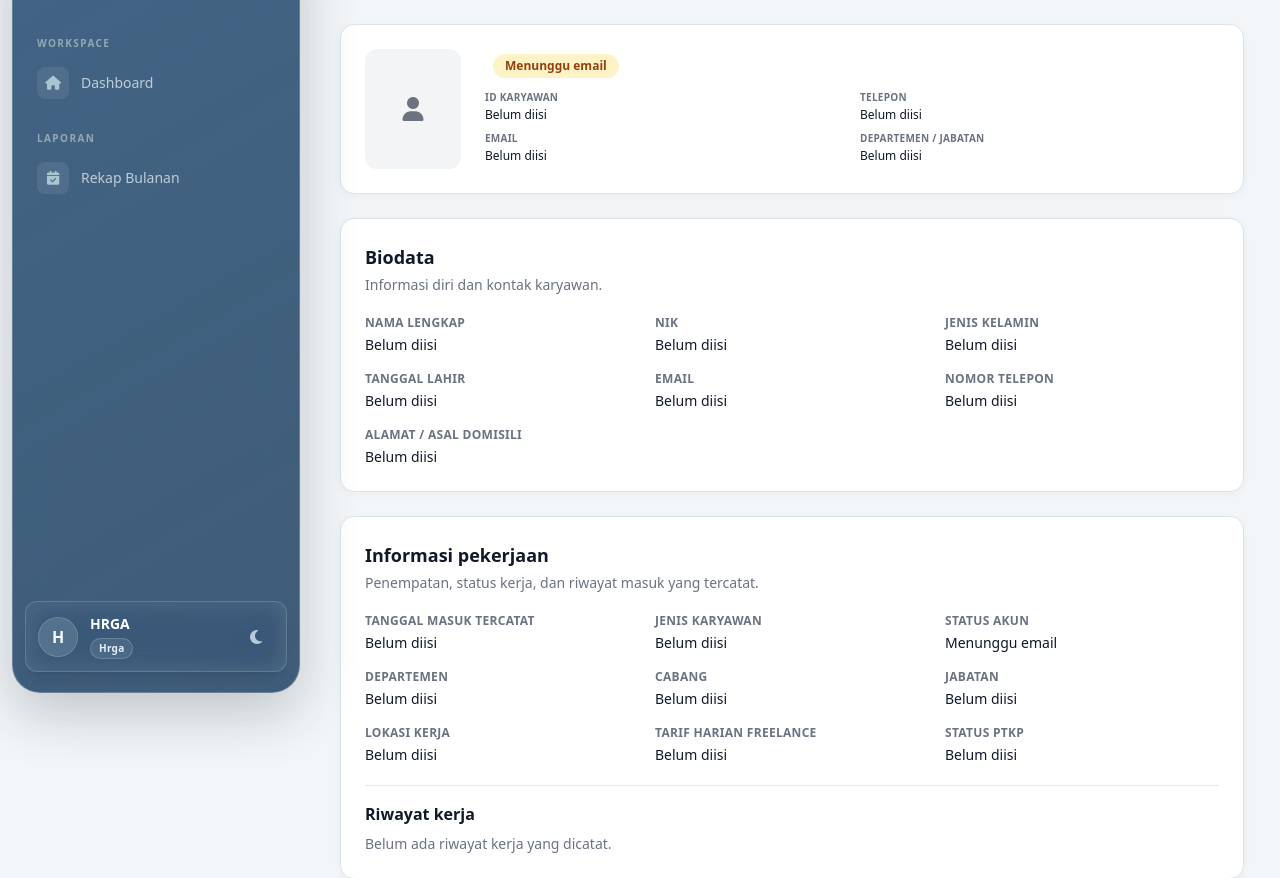
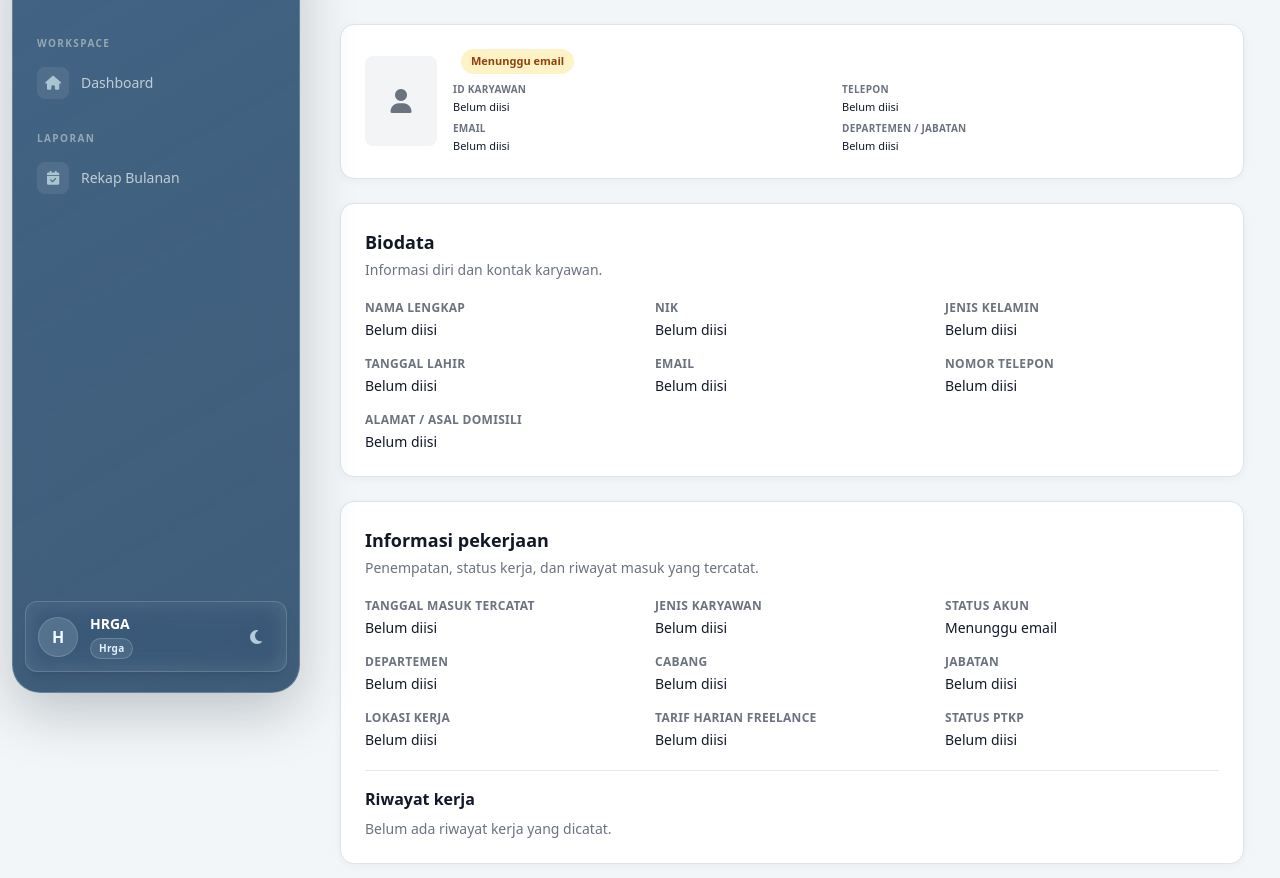
Before and after one commit to uspeksha/deploy-main, a Laravel app: template resources/views/admin/employees/show.blade.php in a window 1280 px wide. Shown: the part 95-973 px from the top of the page. Run offline with Laravel 12, Linux system fonts and the light colour scheme; a user stored in the database is signed in; data comes from the database, SQL or seed files in the repository; tables that the repository leaves empty hold one stand-in row (values such as "Sample post"); the template is opened without the code that fills it: most values are stand-ins (such as "Sample title", 1, 10 or a date in 2020); style sheets or scripts are compiled from the project's sources; some libraries are stand-ins or nearby versions.

Commit message:
style(admin): reduce employee profile photo size
Co-authored-by: Copilot <223556219+Copilot@users.noreply.github.com>

```diff
--- a/resources/views/admin/employees/show.blade.php
+++ b/resources/views/admin/employees/show.blade.php
@@ -38,23 +38,23 @@
 
     <div class="ui-page space-y-6">
         <section class="ui-panel">
-            <div class="grid grid-cols-[5.5rem_minmax(0,1fr)] items-center gap-4 sm:grid-cols-[6rem_minmax(0,1fr)] sm:gap-6">
+            <div class="grid grid-cols-[4.5rem_minmax(0,1fr)] items-center gap-3 sm:gap-4">
                 @if ($user->profile_photo_path)
                     <img src="{{ route('admin.storage.file', ['path' => $user->profile_photo_path]) }}"
                          alt="Foto profil {{ $user->name }}"
-                         class="h-28 w-[5.5rem] rounded-xl border border-gray-200 object-cover dark:border-gray-700 sm:h-[7.5rem] sm:w-24">
+                         class="h-[5.625rem] w-[4.5rem] rounded-lg border border-gray-200 object-cover dark:border-gray-700">
                 @else
-                    <div class="flex h-28 w-[5.5rem] items-center justify-center rounded-xl bg-gray-100 text-2xl text-gray-500 dark:bg-gray-700 dark:text-gray-300 sm:h-[7.5rem] sm:w-24"
+                    <div class="flex h-[5.625rem] w-[4.5rem] items-center justify-center rounded-lg bg-gray-100 text-2xl text-gray-500 dark:bg-gray-700 dark:text-gray-300"
                          aria-label="Belum ada foto profil">
                         <i class="fas fa-user"></i>
                     </div>
                 @endif
                 <div class="min-w-0">
-                    <div class="flex flex-wrap items-center gap-2">
-                        <h3 class="text-xl font-bold text-gray-900 dark:text-white">{{ $user->name }}</h3>
-                        <span class="w-fit rounded-full px-3 py-1 text-xs font-semibold {{ $statusClass }}">{{ $status }}</span>
+                    <div class="flex min-w-0 flex-wrap items-center gap-2">
+                        <h3 class="text-lg font-bold text-gray-900 dark:text-white">{{ $user->name }}</h3>
+                        <span class="w-fit rounded-full px-2.5 py-1 text-[11px] font-semibold {{ $statusClass }}">{{ $status }}</span>
                     </div>
-                    <dl class="mt-3 grid gap-x-4 gap-y-2 sm:grid-cols-2">
+                    <dl class="mt-2 grid gap-x-3 gap-y-1.5 sm:grid-cols-2">
                         @foreach ([
                             'ID karyawan' => $user->id_karyawan,
                             'Telepon' => $user->phone,
@@ -63,7 +63,7 @@
                         ] as $label => $value)
                             <div class="min-w-0">
                                 <dt class="text-[10px] font-semibold uppercase tracking-wide text-gray-500 dark:text-gray-400">{{ $label }}</dt>
-                                <dd class="mt-0.5 break-words text-xs font-medium text-gray-900 dark:text-gray-100">{{ filled($value) ? $value : 'Belum diisi' }}</dd>
+                                <dd class="mt-0.5 break-words text-[11px] font-medium leading-4 text-gray-900 dark:text-gray-100">{{ filled($value) ? $value : 'Belum diisi' }}</dd>
                             </div>
                         @endforeach
                     </dl>
```
Also changed, not shown: tests/Feature/Admin/EmployeeManagementTest.php (+1 -1 lines).
